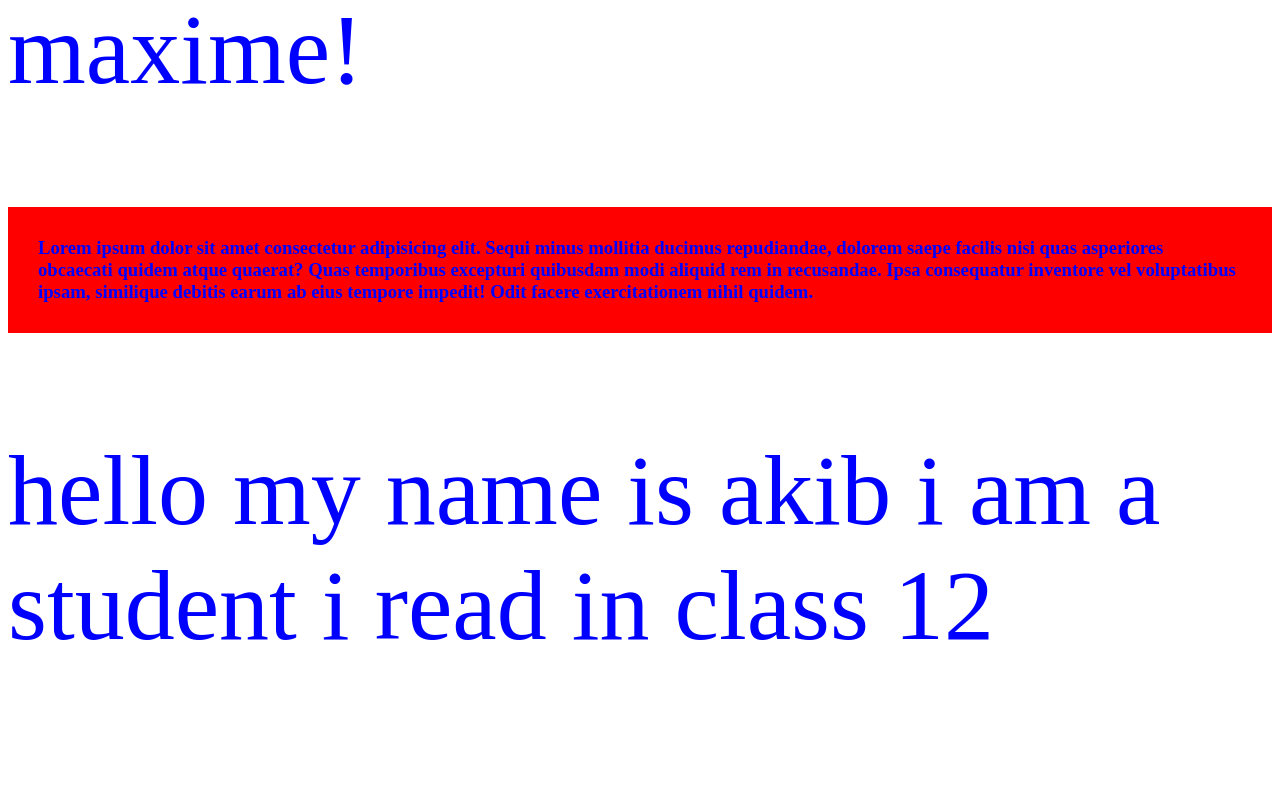
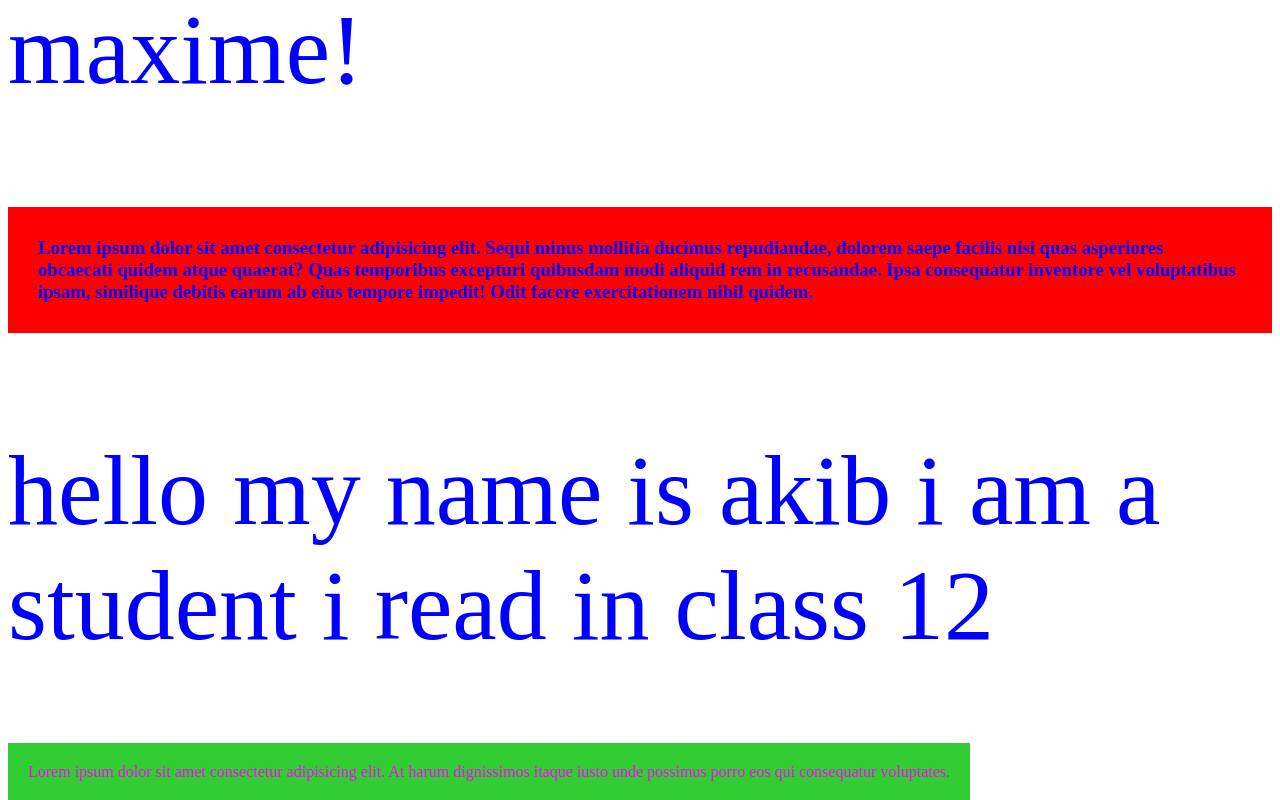
Before and after one commit to akib-chy/second, a plain HTML site: page index.html in a window 1280 px wide. Shown: the part 741-1541 px from the top of the page. Before the commit the page ends 1504 px from the top, so only its background shows below. Drawn offline with Linux system fonts and the light colour scheme.

Commit message:
html chainge

```diff
--- a/index.html
+++ b/index.html
@@ -12,5 +12,6 @@
     <p>Lorem ipsum dolor sit amet consectetur adipisicing elit. Quod velit, distinctio consequatur quos mollitia non magni eligendi libero. Neque, maxime!</p>
     <h3>Lorem ipsum dolor sit amet consectetur adipisicing elit. Sequi minus mollitia ducimus repudiandae, dolorem saepe facilis nisi quas asperiores obcaecati quidem atque quaerat? Quas temporibus excepturi quibusdam modi aliquid rem in recusandae. Ipsa consequatur inventore vel voluptatibus ipsam, similique debitis earum ab eius tempore impedit! Odit facere exercitationem nihil quidem.</h3>
     <p>hello my name is akib i am a student i read in class 12</p>
+    <span>Lorem ipsum dolor sit amet consectetur adipisicing elit. At harum dignissimos itaque iusto unde possimus porro eos qui consequatur voluptates.</span>
 </body>
 </html>
--- a/style.css
+++ b/style.css
@@ -12,3 +12,8 @@ h3{
     color: blue;
     padding: 30px;
 }
+span{
+    background: limegreen;
+    color: magenta;
+    padding: 20px;
+}
```
